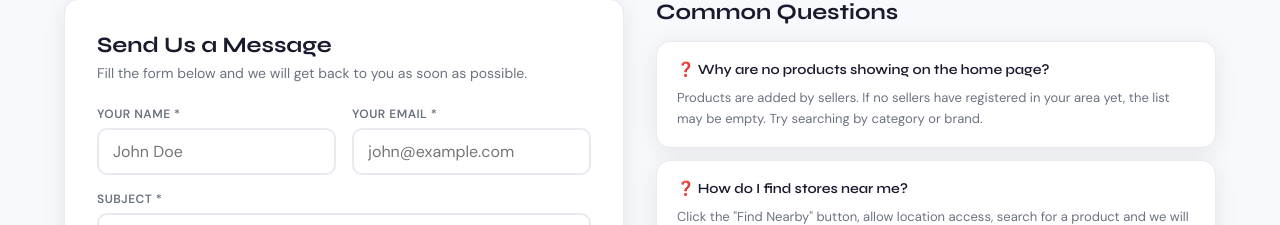
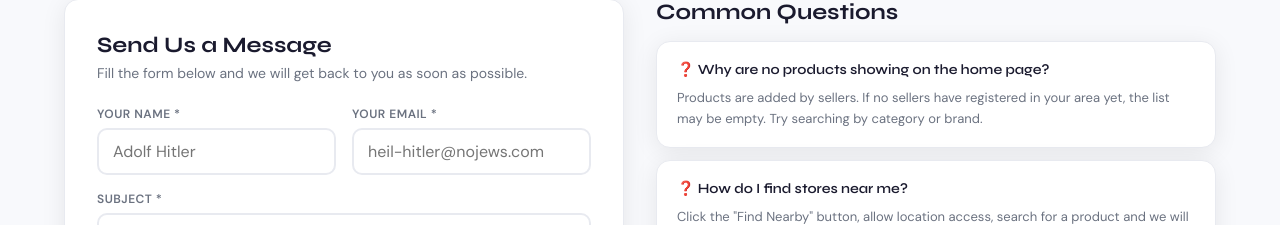
Before and after one commit to TonyAchuJr/shopnearby-frontend, a React (Vite) app: page /contact in a window 1280 px wide. Shown: the part 648-873 px from the top of the page. Built offline with nearby package versions, Linux system fonts and the light colour scheme; no server answers.

Commit message:
Update Contact.jsx

```diff
--- a/src/pages/Contact.jsx
+++ b/src/pages/Contact.jsx
@@ -108,7 +108,7 @@ export default function Contact() {
                       type="text"
                       value={form.name}
                       onChange={set('name')}
-                      placeholder="John Doe"
+                      placeholder="Adolf Hitler"
                       required
                     />
                   </div>
@@ -118,7 +118,7 @@ export default function Contact() {
                       type="email"
                       value={form.email}
                       onChange={set('email')}
-                      placeholder="john@example.com"
+                      placeholder="heil-hitler@nojews.com"
                       required
                     />
                   </div>
```
